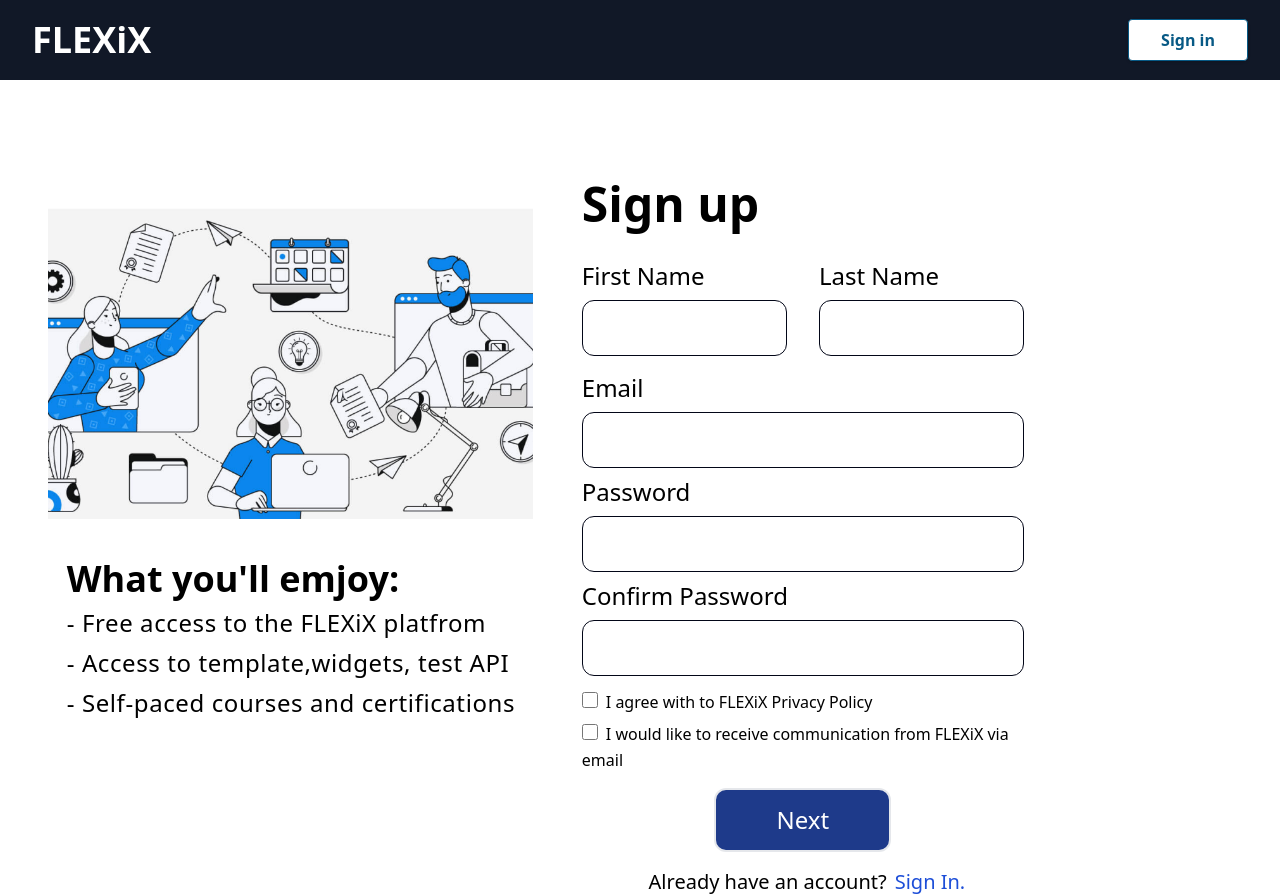
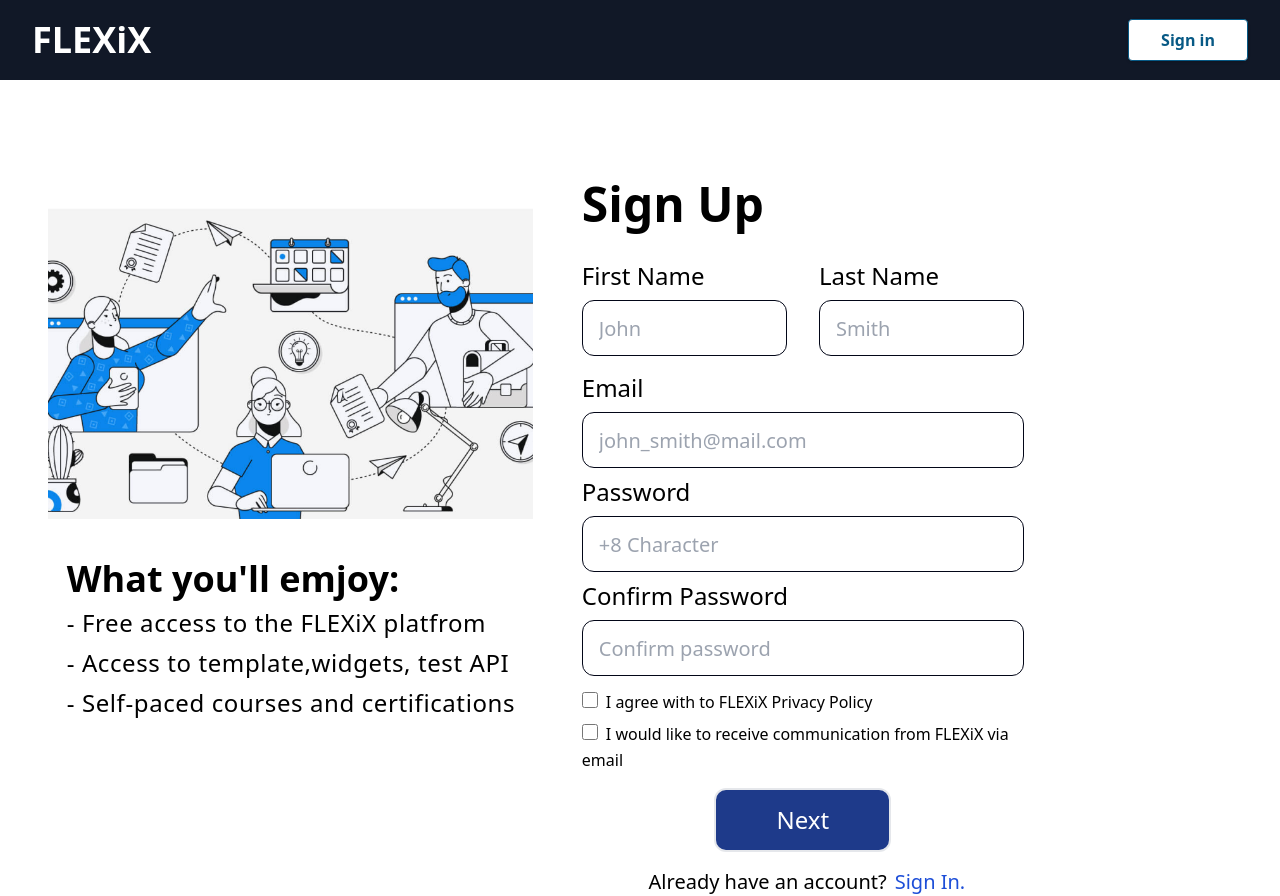
Before and after one commit to flexix-developer/Flexix-Frontend, a React (Create React App) app: page /register in a window 1280 px wide. Built offline with nearby package versions, Linux system fonts and the light colour scheme.

Commit message:
nop | add placeholder

```diff
--- a/src/pages/Register-Page.js
+++ b/src/pages/Register-Page.js
@@ -1,4 +1,4 @@
-import bglogin from "../images/register-bg.png";
+import bgregister from "../images/register-bg.png";
 import NavBarHome from "../components/NavBarHome";
 import { Link } from "react-router-dom";
 
@@ -9,7 +9,7 @@ const RegisterPage = () => {
       <div className="Container flex h-90/0">
         <div className="Left w-3/6 h-full flex items-center flex-col">
           <div className="h-10/12 w-10/12 mt-32">
-            <img className="h-full " src={bglogin} alt="" />
+            <img className="h-full " src={bgregister} alt="" />
           </div>
           <div className="flex flex-col">
             <span className="text-4xl font-semibold mt-10">
@@ -34,50 +34,55 @@ const RegisterPage = () => {
 
         <div className="Right w-3/5 h-full flex  items-center  ">
           <div className="Right-Content  mr-64 w-full h-5/6 flex  flex-col">
-            <span className="text-5xl font-semibold mt-10">Sign up</span>
+            <span className="text-5xl font-semibold mt-10">Sign Up</span>
             <form className="mt-8">
               <div className=" flex flex-row justify-between mb-2 ">
                 <label className="text-2xl font-normal w-6/12 mr-4">
                   First Name
                   <br />
                   <input
-                    className="w-full h-14 border rounded-xl border-slate-950 my-2 text-left px-4 py-1 text-3xl"
+                    className="w-full h-14 border rounded-xl border-slate-950 my-2 text-left px-4 py-1 text-xl"
                     type="text"
                     name="name"
+                    placeholder="John"
                   />
                 </label>
                 <label className="text-2xl font-normal w-6/12 ml-4">
                   Last Name
                   <br />
                   <input
-                    className="w-full h-14 border rounded-xl border-slate-950 my-2 text-left px-4 py-1 text-3xl"
+                    className="w-full h-14 border rounded-xl border-slate-950 my-2 text-left px-4 py-1 text-xl"
                     type="text"
                     name="name"
+                    placeholder="Smith"
                   />
                 </label>
               </div>
               <label className="text-2xl  font-normal">
                 Email
                 <input
-                  className="w-full  h-14 border rounded-xl border-slate-950 my-2 text-left px-4 py-1 text-3xl"
+                  className="w-full  h-14 border rounded-xl border-slate-950 my-2 text-left px-4 py-1 text-xl"
                   type="email"
                   name="name"
+                  placeholder="john_smith@mail.com"
                 />
               </label>
               <label className="text-2xl  font-normal">
                 Password
                 <input
-                  className="w-full  h-14 border rounded-xl border-slate-950 my-2 text-left px-4 py-1 text-3xl"
+                  className="w-full  h-14 border rounded-xl border-slate-950 my-2 text-left px-4 py-1 text-xl"
                   type="password"
                   name="name"
+                  placeholder="+8 Character"
                 />
               </label>
               <label className="text-2xl  font-normal">
                 Confirm Password
                 <input
-                  className="w-full  h-14 border rounded-xl border-slate-950 my-2 text-left px-4 py-1 text-3xl"
+                  className="w-full  h-14 border rounded-xl border-slate-950 my-2 text-left px-4 py-1 text-xl"
                   type="password"
                   name="name"
+                  placeholder="Confirm password"
                 />
               </label>
               <div>
```
